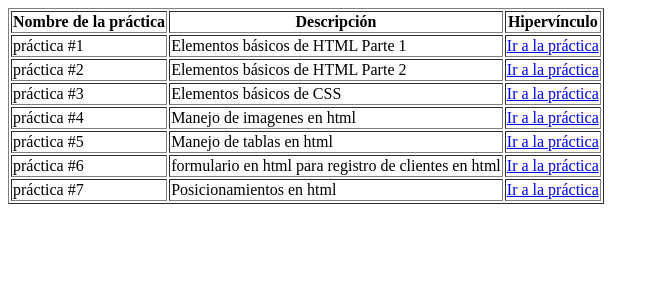
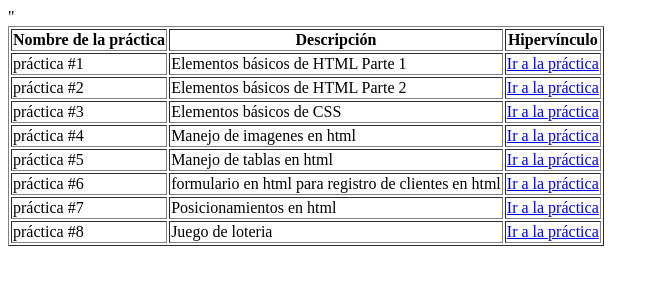
Before and after one commit to DanielAlejandro-5412/DanielAlejandro-5412.github.io, a plain HTML site: page PracticasParcial1.html in a window 1280 px wide. Shown: the whole page, without its empty margins (0-659 px from the left). Drawn offline with Linux system fonts and the light colour scheme.

Commit message:
Add files via upload

```diff
--- a/PracticasParcial1.html
+++ b/PracticasParcial1.html
@@ -1,3 +1,4 @@
+
 <!DOCTYPE html>
 <html lang="en">
 <head>
@@ -51,6 +52,11 @@
                 <td>Posicionamientos en html</td>
                 <td><a href="Parcial1/Practica7.html">Ir a la práctica</a></td>
             </tr>
+            <tr>
+                <td>práctica #8</td>
+                <td>Juego de loteria</td>
+                <td><a href="Parcial1/Practica8.html">Ir a la práctica</a></td>
+            </tr>"
 
         </tbody>
     </table>
```
